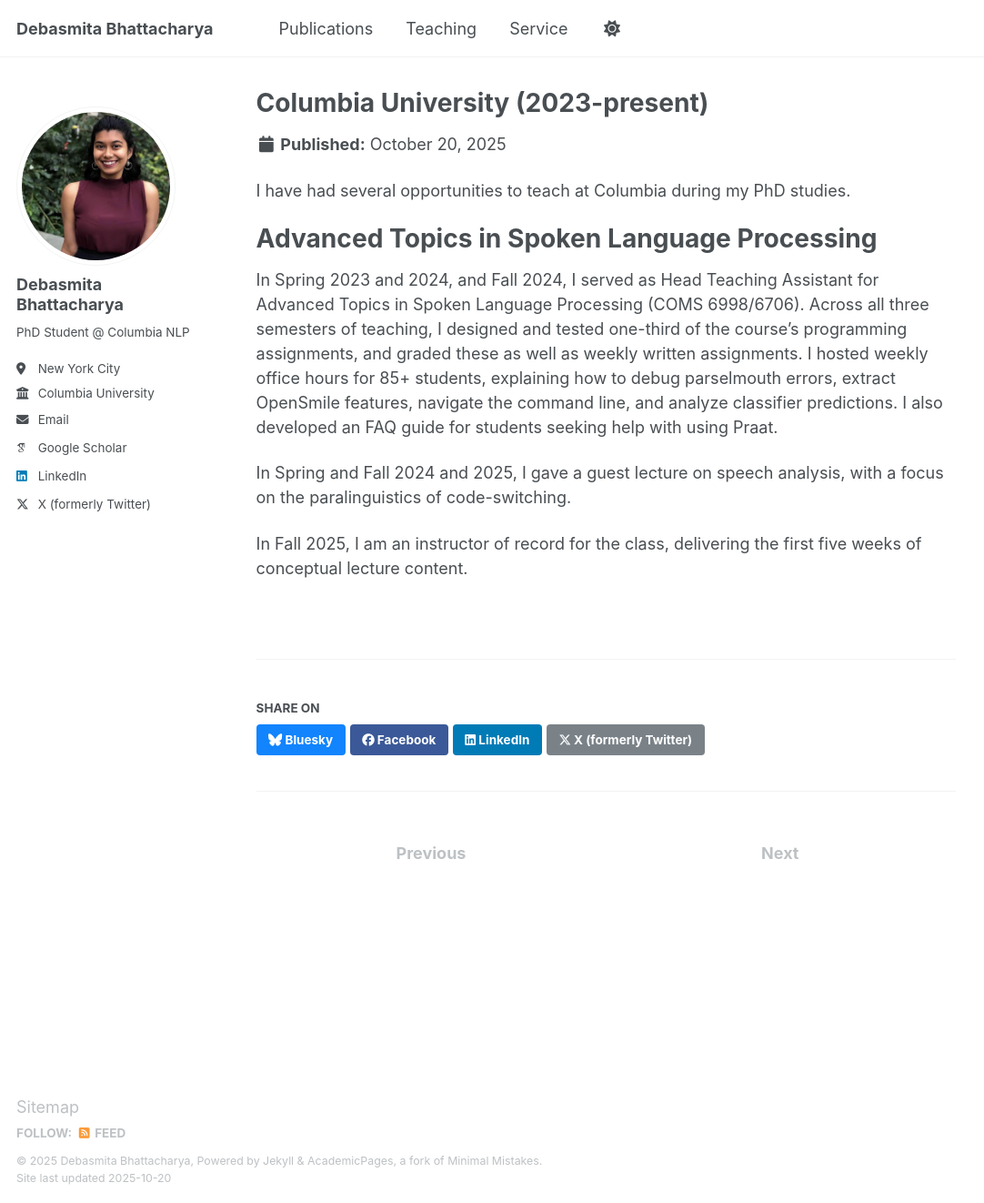
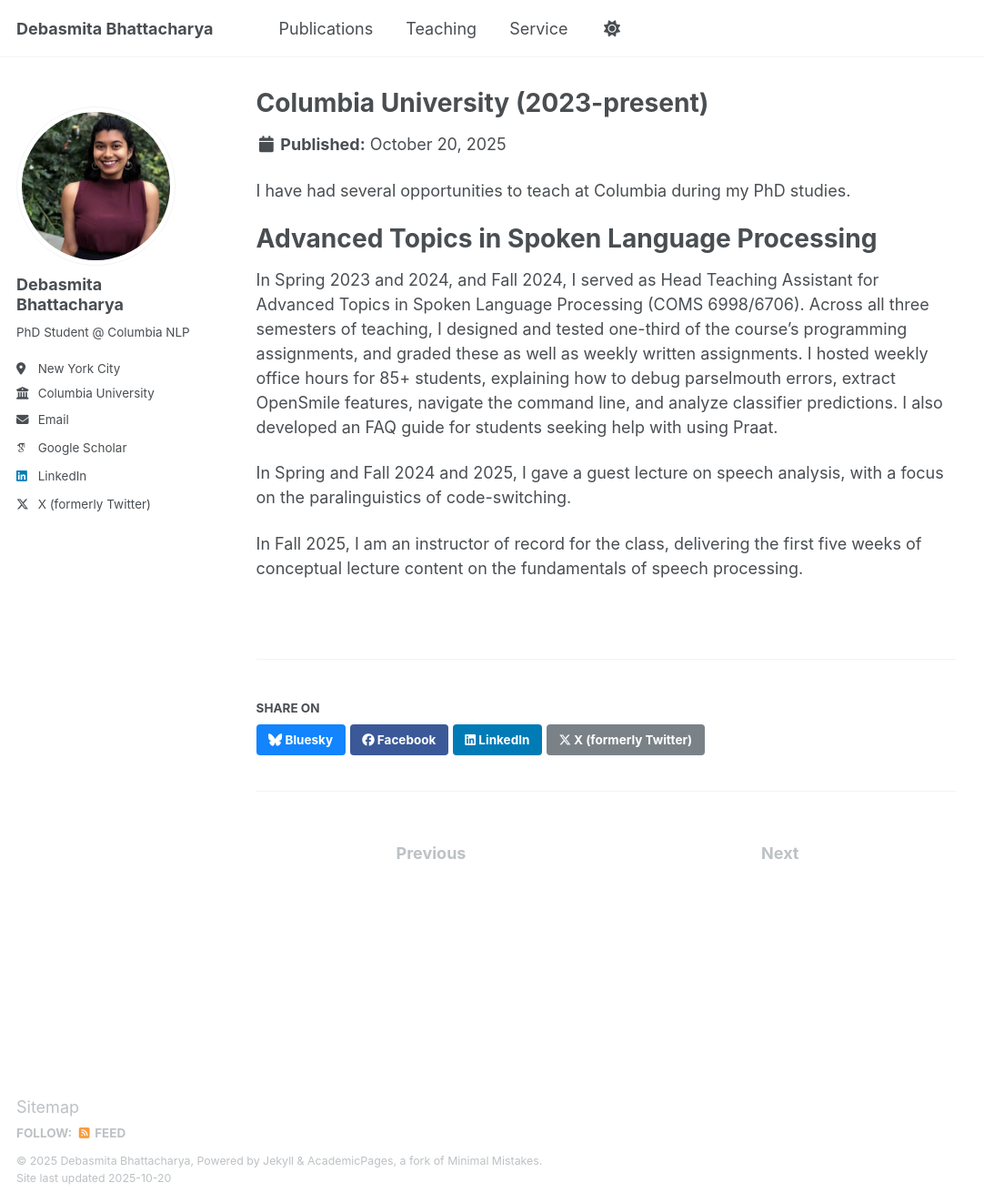
Before and after one commit to debasmita-b/debasmita-b.github.io, a Jekyll site: the page built from _teaching/2015-spring-teaching-2.md, in a window 1280 px wide and 1322 px high. Shown: the whole window at 91% size, without its empty margins (0-1082 px from the left). Built offline with Jekyll 4.4.1, drawn with Linux system fonts in a browser that asks for light colours; some web fonts are replaced.

Commit message:
editing IOR description

```diff
--- a/_teaching/2015-spring-teaching-2.md
+++ b/_teaching/2015-spring-teaching-2.md
@@ -14,4 +14,4 @@ In Spring 2023 and 2024, and Fall 2024, I served as Head Teaching Assistant for
 
 In Spring and Fall 2024 and 2025, I gave a guest lecture on speech analysis, with a focus on the paralinguistics of code-switching.
 
-In Fall 2025, I am an instructor of record for the class, delivering the first five weeks of conceptual lecture content.
+In Fall 2025, I am an instructor of record for the class, delivering the first five weeks of conceptual lecture content on the fundamentals of speech processing.
```
